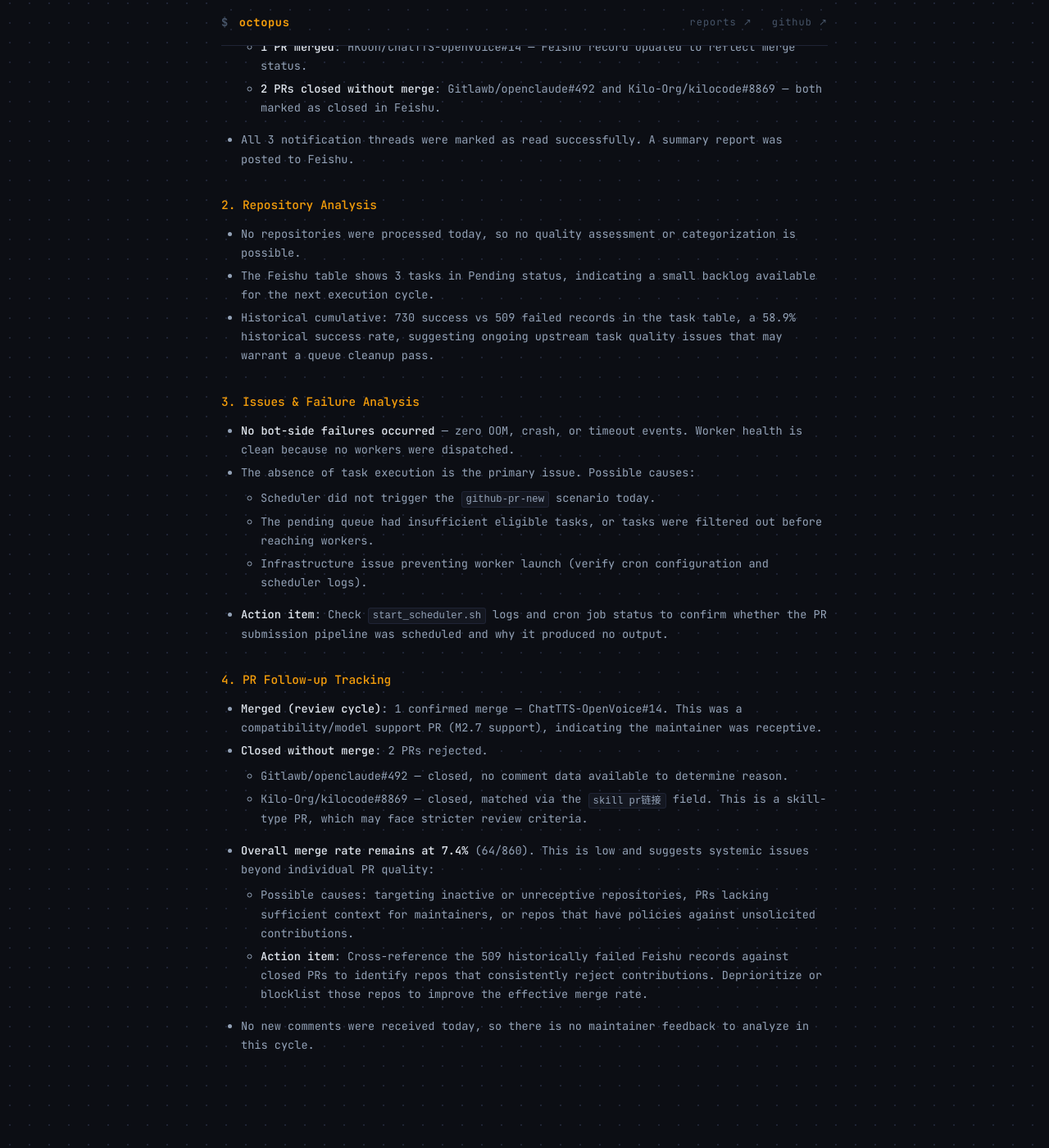
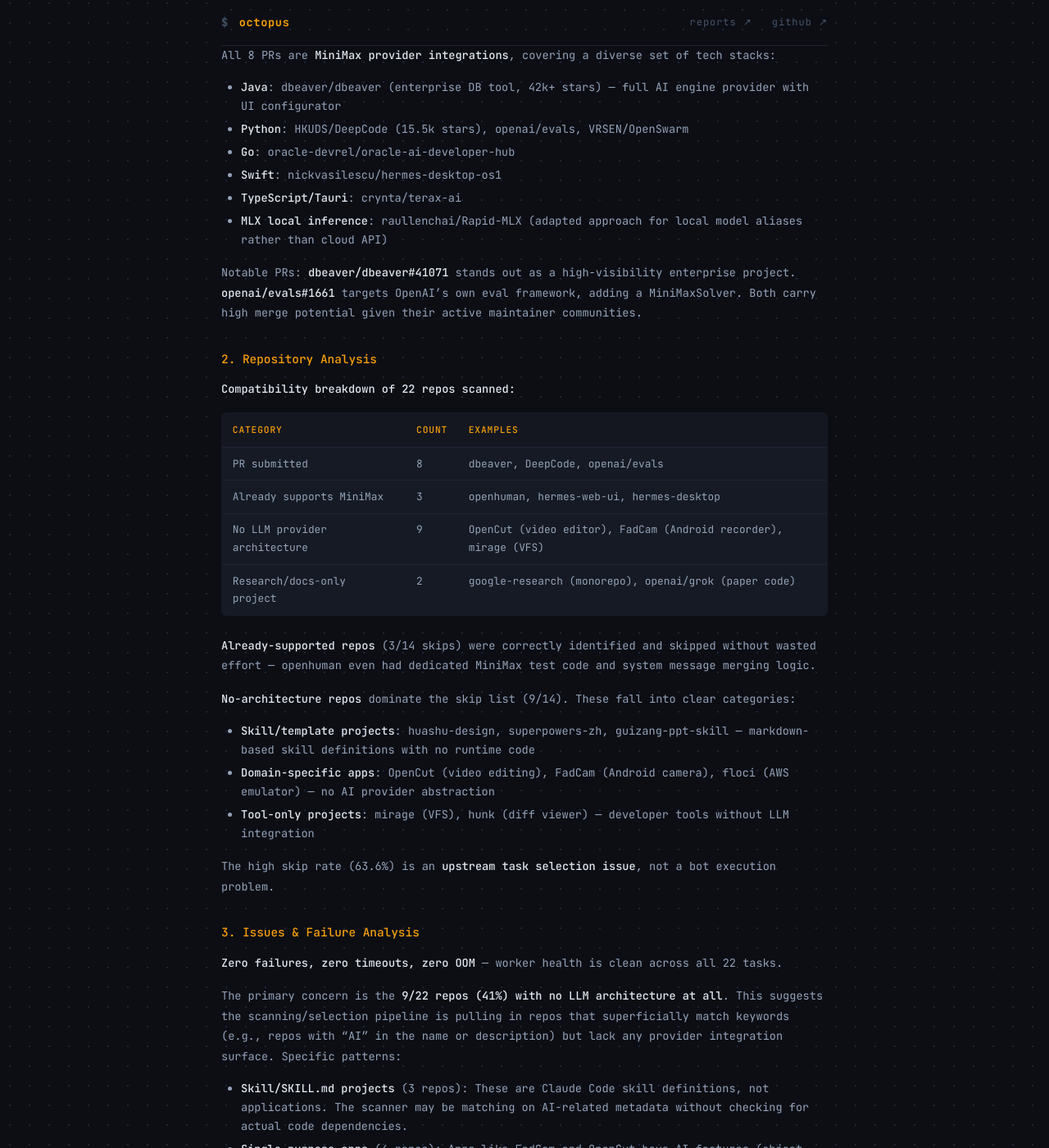
Before and after one commit to octo-patch/daily-reports, a Jekyll site: the page built from 2026-05/2026-05-13.md, in a window 1280 px wide and 1400 px high, scrolled down 416 px. Shown: the whole window at 82% size. Built offline with Jekyll 4.4.1, drawn with Linux system fonts in a browser that asks for light colours; some of the changed text lies outside the part shown.

Commit message:
daily report: 2026-05-13

```diff
--- a/2026-05/2026-05-13.md
+++ b/2026-05/2026-05-13.md
@@ -1,41 +1,70 @@
 ---
 layout: report
 title: "Octopus Daily Report — 2026-05-13"
-summary: "- Today was a review-only day with no new PR submissions. No repositories were scanned or processed by the task execution pipeline, resulting in zero submit activity."
+summary: "Submit rate recovered to **36.4%** (8/22) after yesterdays idle day, with a **100% success rate** among compatible repos — all 8 attempts produced PRs with no failures or timeouts. Average duration im"
 ---
 
 ## Summary
 
 ### 1. Daily Work Summary
 
-- Today was a review-only day with no new PR submissions. No repositories were scanned or processed by the task execution pipeline, resulting in zero submit activity.
-- The sole operational output came from the review worker, which processed 3 GitHub notification threads:
-  - **1 PR merged**: HKoon/ChatTTS-OpenVoice#14 — Feishu record updated to reflect merge status.
-  - **2 PRs closed without merge**: Gitlawb/openclaude#492 and Kilo-Org/kilocode#8869 — both marked as closed in Feishu.
-- All 3 notification threads were marked as read successfully. A summary report was posted to Feishu.
+Submit rate recovered to **36.4%** (8/22) after yesterday's idle day, with a **100% success rate** among compatible repos — all 8 attempts produced PRs with no failures or timeouts. Average duration improved significantly to **7m55s** (down from 12m49s), indicating smoother execution.
+
+All 8 PRs are **MiniMax provider integrations**, covering a diverse set of tech stacks:
+
+- **Java**: dbeaver/dbeaver (enterprise DB tool, 42k+ stars) — full AI engine provider with UI configurator
+- **Python**: HKUDS/DeepCode (15.5k stars), openai/evals, VRSEN/OpenSwarm
+- **Go**: oracle-devrel/oracle-ai-developer-hub
+- **Swift**: nickvasilescu/hermes-desktop-os1
+- **TypeScript/Tauri**: crynta/terax-ai
+- **MLX local inference**: raullenchai/Rapid-MLX (adapted approach for local model aliases rather than cloud API)
+
+Notable PRs: **dbeaver/dbeaver#41071** stands out as a high-visibility enterprise project. **openai/evals#1661** targets OpenAI's own eval framework, adding a MiniMaxSolver. Both carry high merge potential given their active maintainer communities.
 
 ### 2. Repository Analysis
 
-- No repositories were processed today, so no quality assessment or categorization is possible.
-- The Feishu table shows 3 tasks in Pending status, indicating a small backlog available for the next execution cycle.
-- Historical cumulative: 730 success vs 509 failed records in the task table, a 58.9% historical success rate, suggesting ongoing upstream task quality issues that may warrant a queue cleanup pass.
+**Compatibility breakdown of 22 repos scanned:**
+
+| Category | Count | Examples |
+|----------|-------|---------|
+| PR submitted | 8 | dbeaver, DeepCode, openai/evals |
+| Already supports MiniMax | 3 | openhuman, hermes-web-ui, hermes-desktop |
+| No LLM provider architecture | 9 | OpenCut (video editor), FadCam (Android recorder), mirage (VFS) |
+| Research/docs-only project | 2 | google-research (monorepo), openai/grok (paper code) |
+
+**Already-supported repos** (3/14 skips) were correctly identified and skipped without wasted effort — openhuman even had dedicated MiniMax test code and system message merging logic.
+
+**No-architecture repos** dominate the skip list (9/14). These fall into clear categories:
+- **Skill/template projects**: huashu-design, superpowers-zh, guizang-ppt-skill — markdown-based skill definitions with no runtime code
+- **Domain-specific apps**: OpenCut (video editing), FadCam (Android camera), floci (AWS emulator) — no AI provider abstraction
+- **Tool-only projects**: mirage (VFS), hunk (diff viewer) — developer tools without LLM integration
+
+The high skip rate (63.6%) is an **upstream task selection issue**, not a bot execution problem.
 
 ### 3. Issues & Failure Analysis
 
-- **No bot-side failures occurred** — zero OOM, crash, or timeout events. Worker health is clean because no workers were dispatched.
-- The absence of task execution is the primary issue. Possible causes:
-  - Scheduler did not trigger the `github-pr-new` scenario today.
-  - The pending queue had insufficient eligible tasks, or tasks were filtered out before reaching workers.
-  - Infrastructure issue preventing worker launch (verify cron configuration and scheduler logs).
-- **Action item**: Check `start_scheduler.sh` logs and cron job status to confirm whether the PR submission pipeline was scheduled and why it produced no output.
+**Zero failures, zero timeouts, zero OOM** — worker health is clean across all 22 tasks.
+
+The primary concern is the **9/22 repos (41%) with no LLM architecture at all**. This suggests the scanning/selection pipeline is pulling in repos that superficially match keywords (e.g., repos with "AI" in the name or description) but lack any provider integration surface. Specific patterns:
+
+- **Skill/SKILL.md projects** (3 repos): These are Claude Code skill definitions, not applications. The scanner may be matching on AI-related metadata without checking for actual code dependencies.
+- **Single-purpose apps** (4 repos): Apps like FadCam and OpenCut have AI features (object detection, speech-to-text) but use embedded/on-device models with no provider abstraction.
+- **Research codebases** (2 repos): google-research is a 37K-file monorepo of independent experiments; openai/grok is a single-paper reproduction. Neither has extensible architecture.
+
+**Recommendation**: Add pre-scan filters for (a) presence of provider registry patterns or multi-model config files, (b) exclusion of SKILL.md-only projects, and (c) repo size/structure heuristics to avoid monorepos with no unified architecture.
 
 ### 4. PR Follow-up Tracking
 
-- **Merged (review cycle)**: 1 confirmed merge — ChatTTS-OpenVoice#14. This was a compatibility/model support PR (M2.7 support), indicating the maintainer was receptive.
-- **Closed without merge**: 2 PRs rejected.
-  - Gitlawb/openclaude#492 — closed, no comment data available to determine reason.
-  - Kilo-Org/kilocode#8869 — closed, matched via the `skill pr链接` field. This is a skill-type PR, which may face stricter review criteria.
-- **Overall merge rate remains at 7.4%** (64/860). This is low and suggests systemic issues beyond individual PR quality:
-  - Possible causes: targeting inactive or unreceptive repositories, PRs lacking sufficient context for maintainers, or repos that have policies against unsolicited contributions.
-  - **Action item**: Cross-reference the 509 historically failed Feishu records against closed PRs to identify repos that consistently reject contributions. Deprioritize or blocklist those repos to improve the effective merge rate.
-- No new comments were received today, so there is no maintainer feedback to analyze in this cycle.
+**Review activity**: 2 merged, 3 closed, 0 comments received today.
+
+- Specific merged/closed PR identities are not available in today's logs — insufficient data to attribute which repos responded.
+- **Overall merge rate remains at 7.4%** (64/860). This is low but within expected range for unsolicited open-source contributions. Contributing factors:
+  - Many target repos may have low maintainer activity or strict contribution policies
+  - Provider integration PRs require maintainer trust in a new dependency
+  - Some repos may close PRs without review if they don't recognize the contributor
+
+**3 closures today** (vs 2 merges) warrants monitoring. If closed PRs are from repos that consistently reject contributions, those repos should be added to the exclusion list to avoid repeated wasted effort.
+
+**No comments received** — no actionable maintainer feedback to incorporate today.
+
+**Recommendation**: Cross-reference the 3 closed PRs with historical data. If any repos have closed Octopus PRs more than once, deprioritize or exclude them from future scanning.
```
